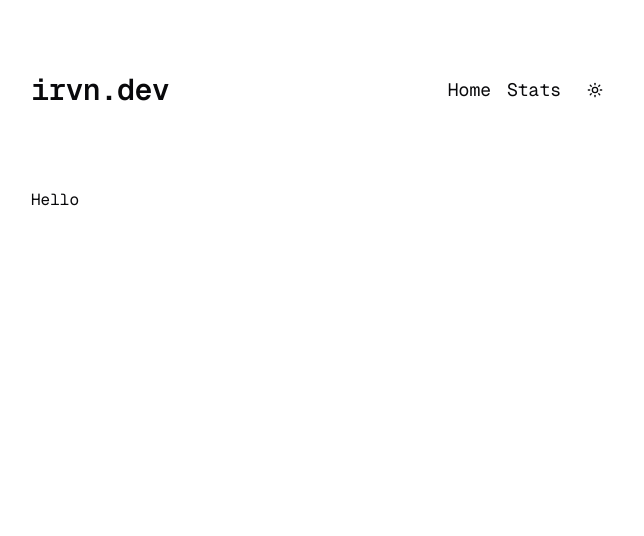
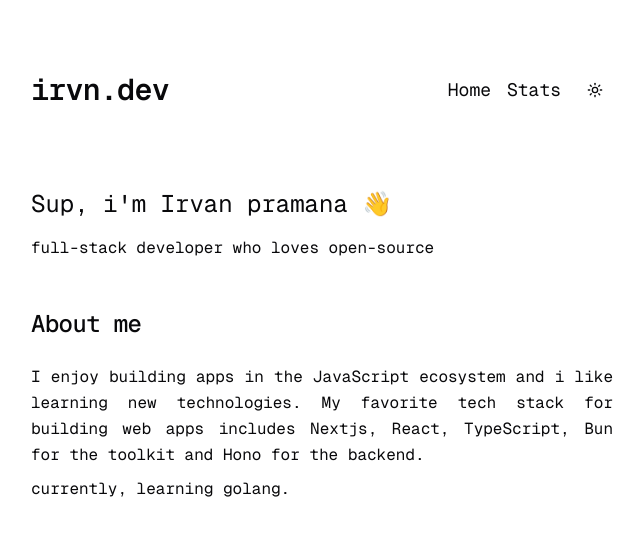
Before and after one commit to 0xirvan/irvn.dev, a Next.js app: page / in a window 1280 px wide. Shown: the top 536 px of the page, without its empty margins (318-962 px from the left). Built offline with nearby package versions, Linux system fonts and the light colour scheme.

Commit message:
feat: add introduction component

```diff
--- a/app/(home)/page.tsx
+++ b/app/(home)/page.tsx
@@ -1,5 +1,10 @@
+import Introduction from "@/components/introduction";
 import { env } from "@/env.mjs";
 
 export default function Home() {
-  return <h1>Hello</h1>;
+  return (
+    <>
+      <Introduction />
+    </>
+  );
 }
--- a/app/layout.tsx
+++ b/app/layout.tsx
@@ -30,7 +30,7 @@ export default function RootLayout({
           enableSystem
           disableTransitionOnChange
         >
-          <main className="font-mono flex-auto min-w-0 mt-2 md:mt-6 flex flex-col px-4 md:px-6 max-w-[630px] w-full mx-auto">
+          <main className="flex-auto min-w-0 mt-2 md:mt-6 flex flex-col px-4 md:px-6 max-w-[630px] w-full mx-auto">
             <Navbar />
             {children}
           </main>
--- /dev/null
+++ b/components/heading-text.tsx
@@ -0,0 +1,13 @@
+import React from "react";
+
+interface HeadingTextProps {
+  children: React.ReactNode;
+}
+
+function HeadingText({ children }: HeadingTextProps) {
+  return (
+    <h1 className="mb-6 text-2xl font-medium tracking-tight">{children}</h1>
+  );
+}
+
+export default HeadingText;
--- /dev/null
+++ b/components/introduction.tsx
@@ -0,0 +1,25 @@
+import React from "react";
+import HeadingText from "./heading-text";
+
+function Introduction() {
+  return (
+    <section className="space-y-12">
+      <div>
+        <h1 className="text-2xl mb-4">Sup, i'm Irvan pramana 👋</h1>
+        <p>full-stack developer who loves open-source</p>
+      </div>
+      <div>
+        <HeadingText>About me</HeadingText>
+        <p className="leading-relaxed text-justify mb-2">
+          I enjoy building apps in the JavaScript ecosystem and i like learning
+          new technologies. My favorite tech stack for building web apps
+          includes Nextjs, React, TypeScript, Bun for the toolkit and Hono for
+          the backend.
+        </p>
+        <p className="leading-relaxed">currently, learning golang.</p>
+      </div>
+    </section>
+  );
+}
+
+export default Introduction;
```
